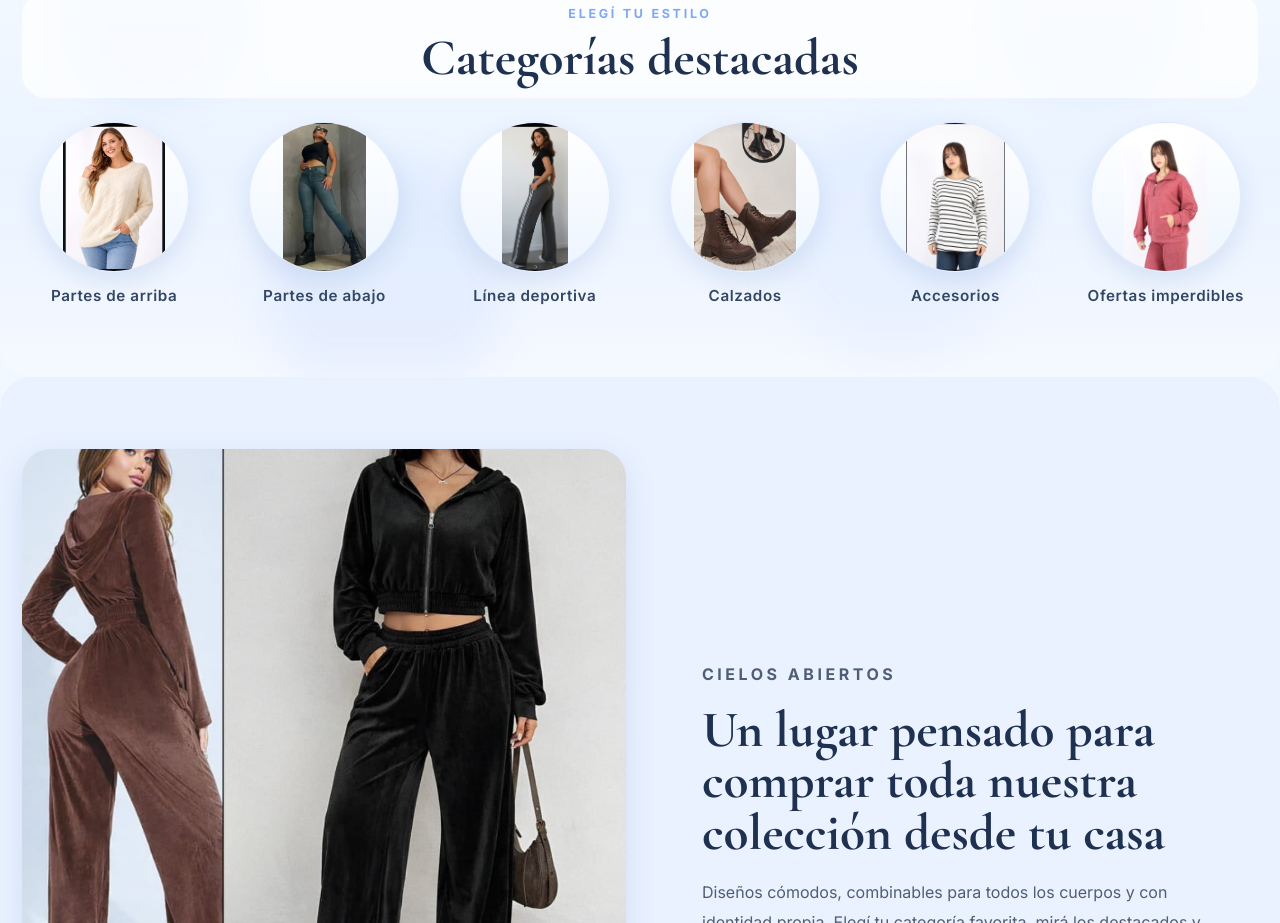
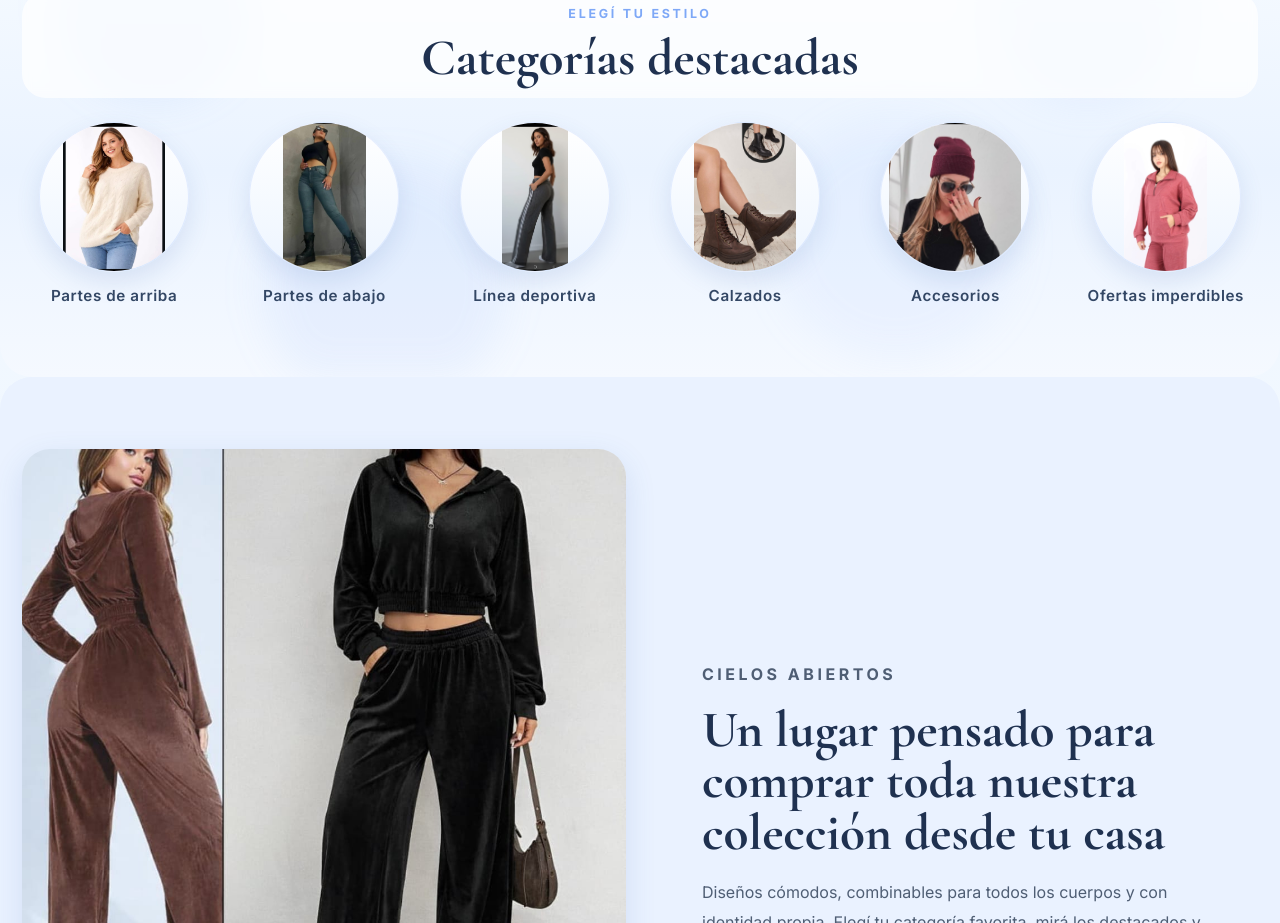
Before and after one commit to Micaelarombola/Cielosabiertos-vb, a plain HTML site: page index.html in a window 1280 px wide. Shown: the part 900-1823 px from the top of the page. Drawn offline with nearby package versions, Linux system fonts and the light colour scheme; no server answers.

Commit message:
foto accesorio

```diff
--- a/index.html
+++ b/index.html
@@ -134,7 +134,7 @@
 
       <a href="#coleccion" class="home-cat" data-cat-link="accesorios">
         <div class="home-cat-circle">
-          <img src="Fotos/Remera1.jfif" alt="Accesorios">
+          <img src="Fotos/accceso.jfif" alt="Accesorios">
         </div>
         <span>Accesorios</span>
       </a>
```
Also changed, not shown: Fotos/accceso.jfif (added).
